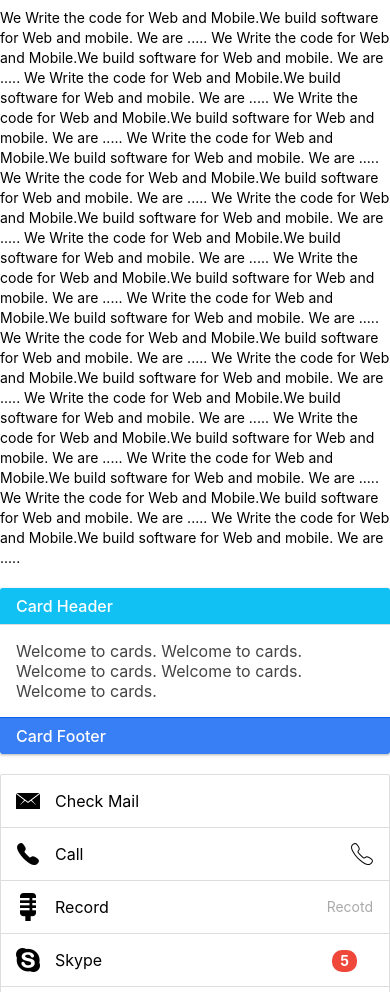
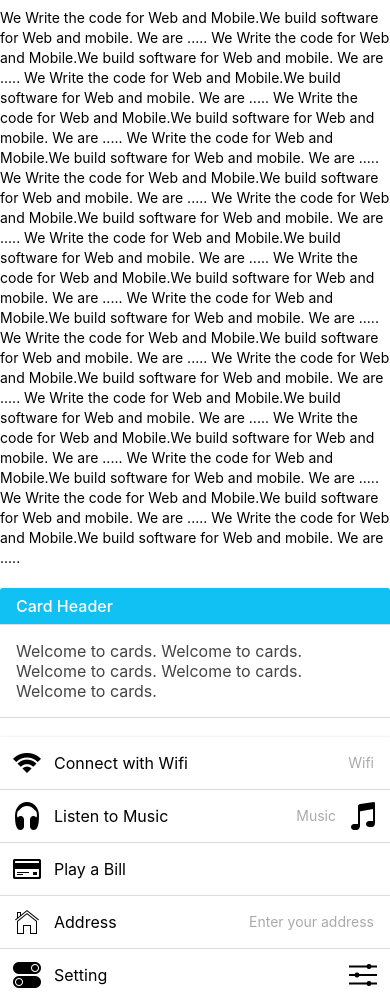
Before and after one commit to amritdeep/Leaning-Ionic, a website: page www/index.html in a window 390 px wide. Shown: the part 108-1100 px from the top of the page. Drawn offline with Linux system fonts and the light colour scheme; some packages are replaced by stand-ins of ours; files that its build step writes are made by us from their sources; files whose address does not match are found by name.

Commit message:
Play with Card List

```diff
--- a/www/index.html
+++ b/www/index.html
@@ -63,6 +63,49 @@
 
           <div class="item item-text-wrap">
             Welcome to cards. Welcome to cards. Welcome to cards. Welcome to cards. Welcome to cards.
+          </div>
+
+          <!-- Play with Card List -->
+
+          <div class="list card">
+            <a href="#" class="item item-icon-left">
+              <i class="icon ion-wifi"></i>
+              Connect with Wifi
+              <span class="item-note">
+                Wifi
+              </span>
+
+            </a>
+
+            <a href="#" class="item item-icon-left item-icon-right">
+              <i class="icon ion-headphone"></i>
+              Listen to Music
+              <span class="item-note">
+                Music
+              </span>
+              <i class="icon ion-music-note"></i>
+            </a>
+
+            <a href="#" class="item item-icon-left">
+              <i class="icon ion-card"></i>
+              Play a Bill
+            </a>
+
+            <a href="#" class="item item-icon-left">
+              <i class="icon ion-ios-home-outline"></i>
+              Address
+              <span class="item-note">
+                Enter your address
+              </span>
+
+            </a>
+
+            <a href="#" class="item item-icon-right item-icon-left">
+              <i class="icon ion-ios-toggle"></i>
+              Setting
+              <i class="icon ion-ios-settings-strong"></i>
+            </a>
+
           </div>
 
           <div class="item item-divider item-positive">
```
